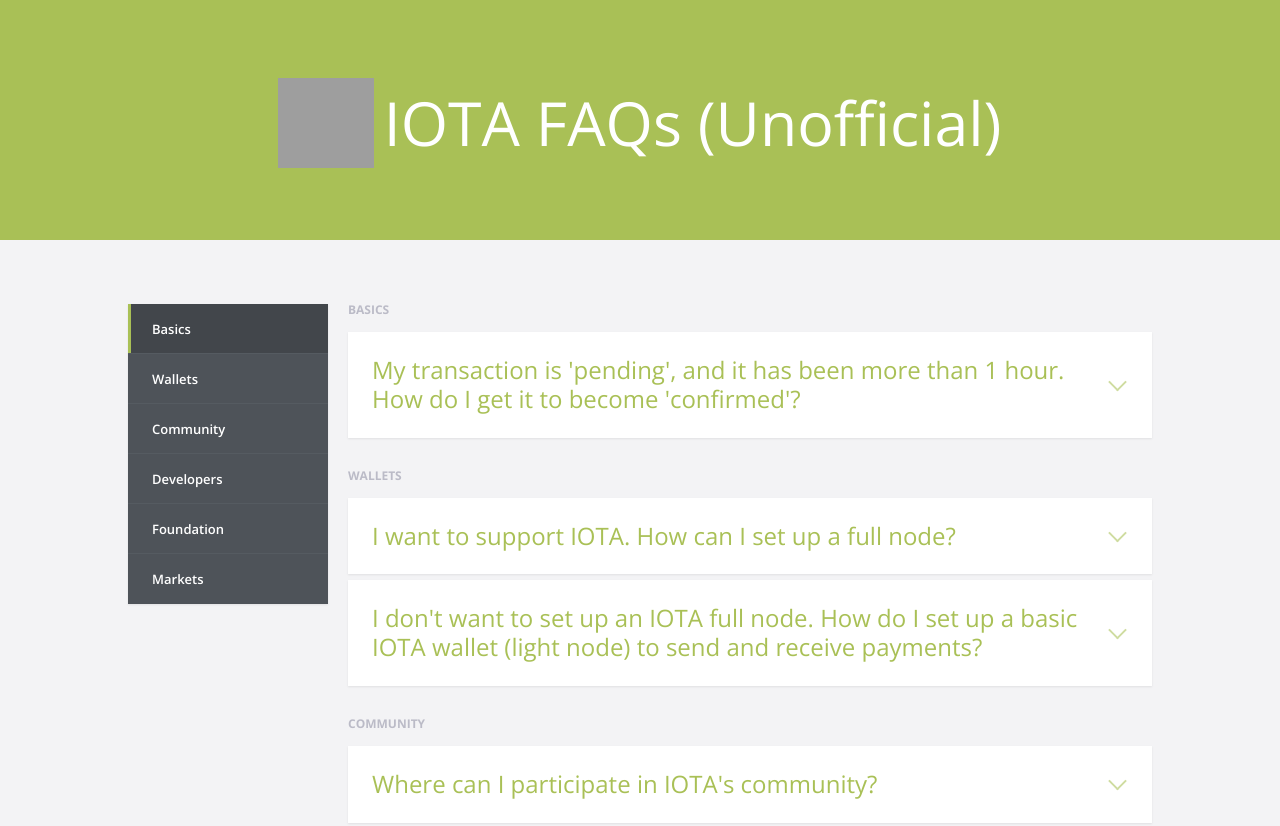
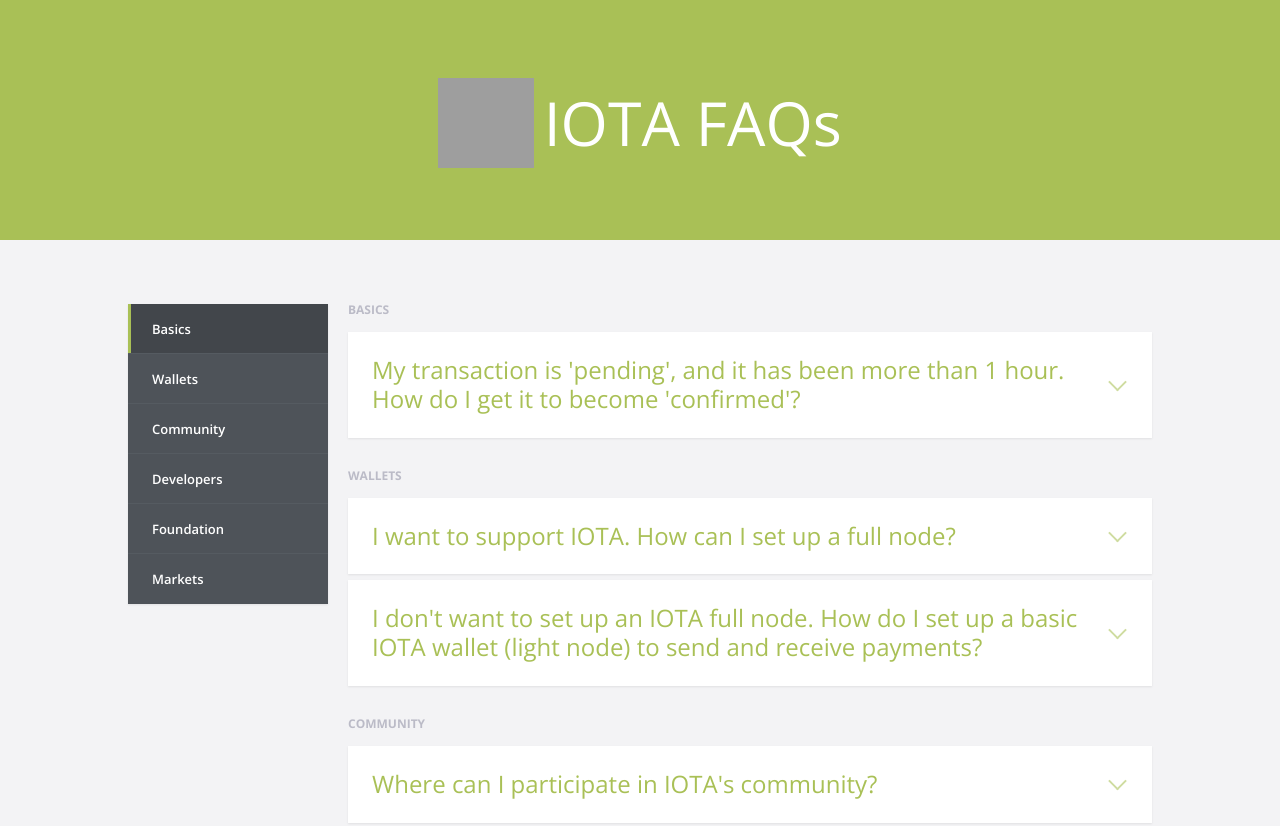
Before and after one commit to eragmus/eragmus.github.io, a plain HTML site: page index.html in a window 1280 px wide. Shown: the top 826 px of the page. Drawn offline with nearby package versions, Linux system fonts and the light colour scheme; grey boxes are pictures that could not be loaded.

Commit message:
Header adjustment

```diff
--- a/index.html
+++ b/index.html
@@ -14,7 +14,7 @@
 <body>
 <header>
 	<h1><img src="http://i.imgur.com/kKjK72f.png" alt="logo" height="90" width="96" style="vertical-align: middle;"/>
-	<span style="vertical-align: middle; font-size: 3.8rem;">IOTA FAQs (Unofficial)</span></h1>
+	<span style="vertical-align: middle; font-size: 3.8rem;">IOTA FAQs</span></h1>
 </header>
 <section class="cd-faq">
 	<ul class="cd-faq-categories">
```
